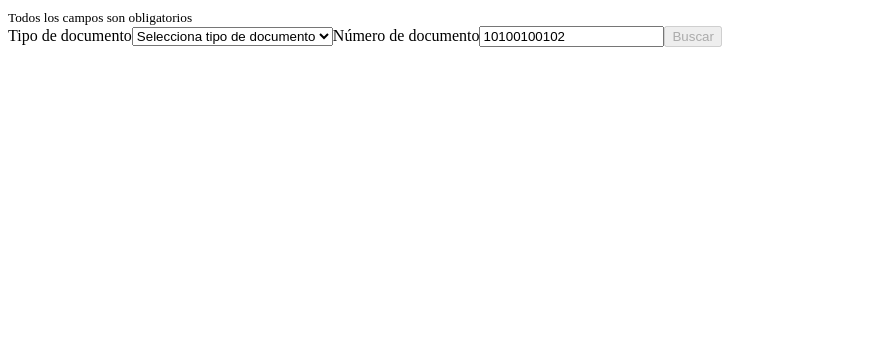
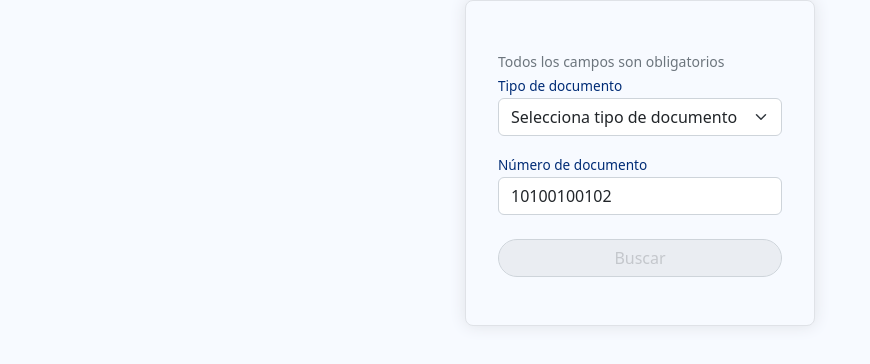
Before and after one commit to suspectDEV/NTTDATA-TT, a React (Vite) app: page / in a window 1280 px wide. Shown: the top 364 px of the page, without its empty margins (0-870 px from the left). Built offline with nearby package versions, Linux system fonts and the light colour scheme.

Commit message:
new styles

```diff
--- a/src/App.tsx
+++ b/src/App.tsx
@@ -1,4 +1,5 @@
 import FormComponent from './components/form';
+import './styles/styles.css';
 import { BrowserRouter, Routes, Route } from 'react-router-dom';
 
 export default function App() {
@@ -6,6 +7,7 @@ export default function App() {
     <BrowserRouter>
       <Routes>
         <Route path="/" element={<FormComponent />} />
+
       </Routes>
     </BrowserRouter>
   );
--- /dev/null
+++ b/src/styles/styles.css
@@ -0,0 +1,63 @@
+@import 'bootstrap/dist/css/bootstrap.min.css';
+
+h1,
+p {
+  font-family: Lato;
+}
+
+body{
+  background-color: #f7faff;
+}
+
+#root{
+  margin: auto;
+}
+
+.container {
+  background-color: #f7faff;
+  padding: 3rem 2rem;
+  border: 1px solid #DFE2E7;
+  box-shadow: 0 0 1rem #DFE2E7;
+  border-radius: .5rem;
+  width: 350px;
+}
+
+/**
+* -- Form Component
+*/
+.tlt-form {
+  margin-bottom: 1.4rem;
+}
+
+.span-form {
+  margin-bottom: 3.4rem;
+}
+
+.label-form {
+  color: #002c76;
+  font-size: 0.85rem;
+  margin-bottom: 0.1rem;
+  padding: 0;
+}
+
+.input-form {
+  margin-bottom: 1rem;
+}
+
+.link-form {
+  margin-top: 2rem;
+}
+
+.btn-form,
+.btn-form:active,
+.btn-form:focus {
+  border-radius: 100px;
+  background-color: #002c76;
+  color: white;
+  margin-top: 1.5rem;
+}
+
+.btn-form[disabled] {
+  background-color: #eaedf2;
+  color: #c4c7cc;
+}
```
